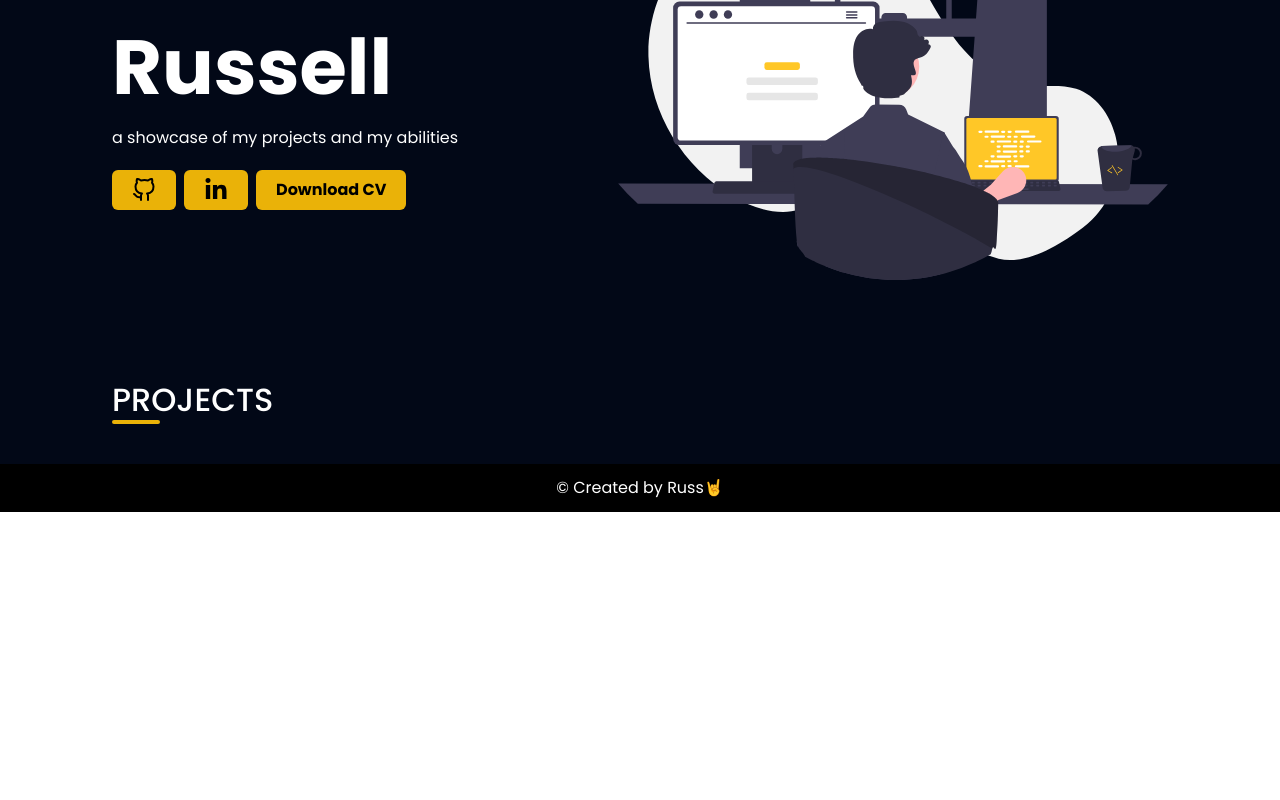
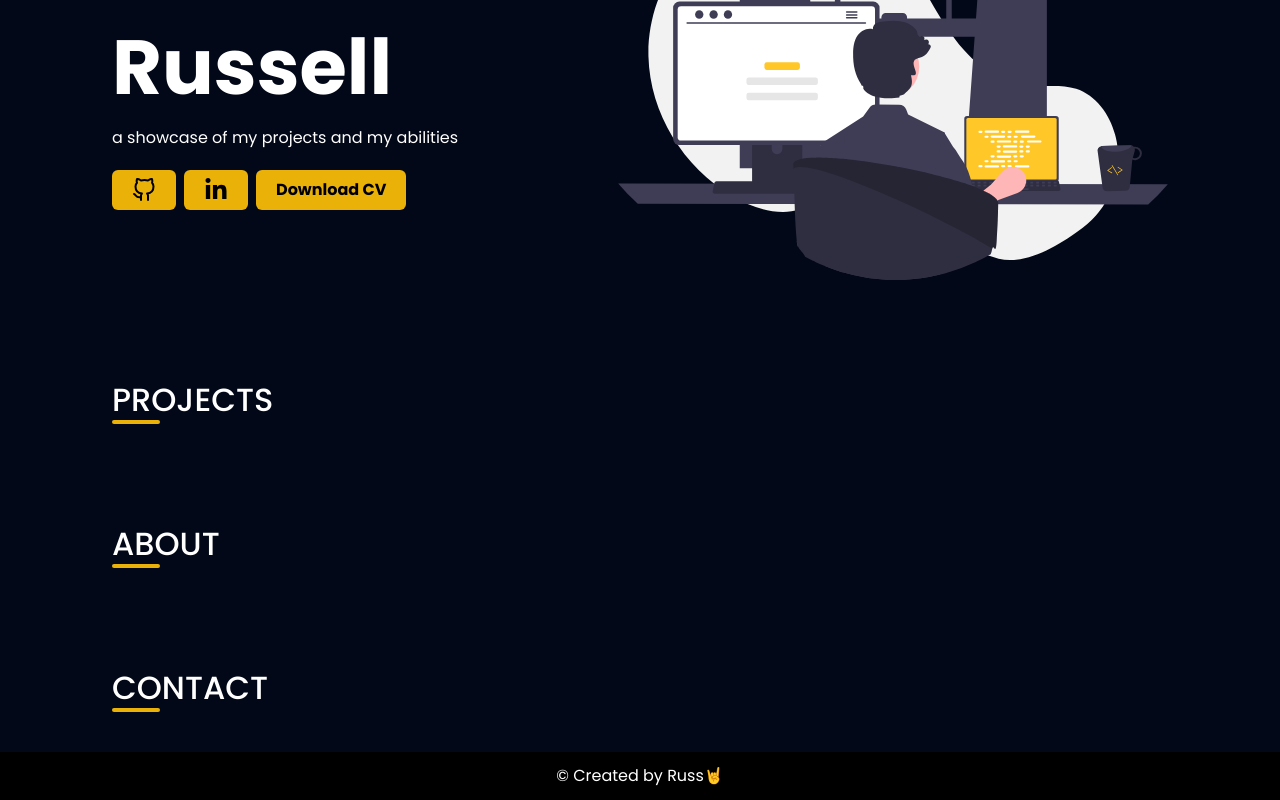
Before and after one commit to russellbanares322/personal-portfolio-v2, a React (Vite) app: page / in a window 1280 px wide. Shown: the part 297-1097 px from the top of the page. Before the commit the page ends 809 px from the top, so only its background shows below. Built offline with nearby package versions, Linux system fonts and the light colour scheme.

Commit message:
feat: display each section's title

```diff
--- a/src/components/about/About.jsx
+++ b/src/components/about/About.jsx
@@ -1,7 +1,11 @@
 import React from "react";
 
 const About = () => {
-  return <div>About</div>;
+  return (
+    <div className="page-padding">
+      <p className="section-title">About</p>
+    </div>
+  );
 };
 
 export default About;
--- a/src/components/banner/Banner.jsx
+++ b/src/components/banner/Banner.jsx
@@ -5,7 +5,7 @@ import { FaLinkedinIn } from "react-icons/fa";
 
 const Banner = () => {
   return (
-    <div className="px-9 md:px-28 pt-24 flex justify-between items-center flex-wrap">
+    <div className="page-padding flex justify-between items-center flex-wrap">
       <div>
         <p className="text-[2rem] md:text-[2.5rem] font-bold">Hi, I am</p>
         <p className="text-[4rem] md:text-[4.8rem] font-bold">Russell</p>
--- a/src/components/contact/Contact.jsx
+++ b/src/components/contact/Contact.jsx
@@ -1,7 +1,11 @@
 import React from "react";
 
 const Contact = () => {
-  return <div>Contact</div>;
+  return (
+    <div className="page-padding">
+      <p className="section-title">Contact</p>
+    </div>
+  );
 };
 
 export default Contact;
--- a/src/components/home/Home.jsx
+++ b/src/components/home/Home.jsx
@@ -11,8 +11,8 @@ const Home = () => {
       <Navbar />
       <Banner />
       <Projects />
-      {/* <About /> */}
-      {/* <Contact /> */}
+      <About />
+      <Contact />
     </div>
   );
 };
--- a/src/components/projects/Projects.jsx
+++ b/src/components/projects/Projects.jsx
@@ -2,7 +2,7 @@ import React from "react";
 
 const Projects = () => {
   return (
-    <div className="px-9 md:px-28 pt-24">
+    <div className="page-padding">
       <p className="section-title">Projects</p>
     </div>
   );
--- a/src/index.css
+++ b/src/index.css
@@ -8,3 +8,6 @@
 .section-title {
   @apply text-[2rem] font-medium uppercase relative after:absolute after:left-0 after:bottom-0 after:w-12 after:rounded-lg after:h-1 after:bg-yellow;
 }
+.page-padding {
+  @apply px-9 md:px-28 pt-24;
+}
```
